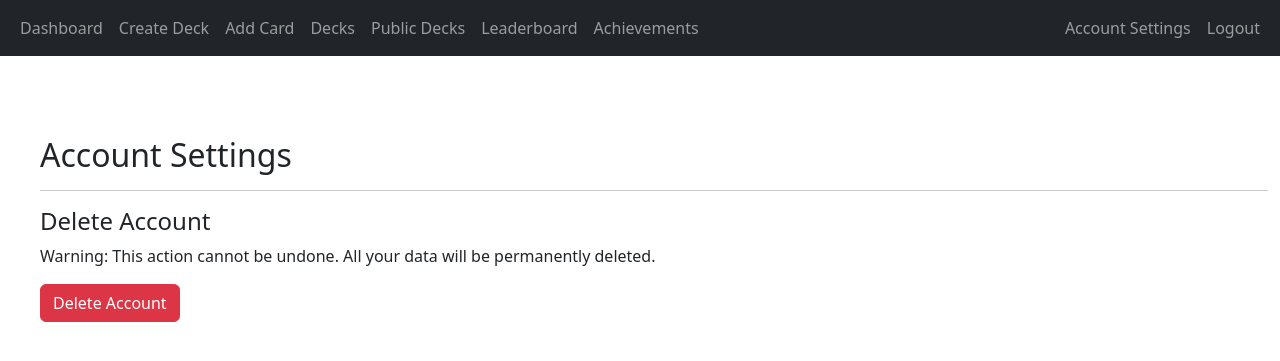
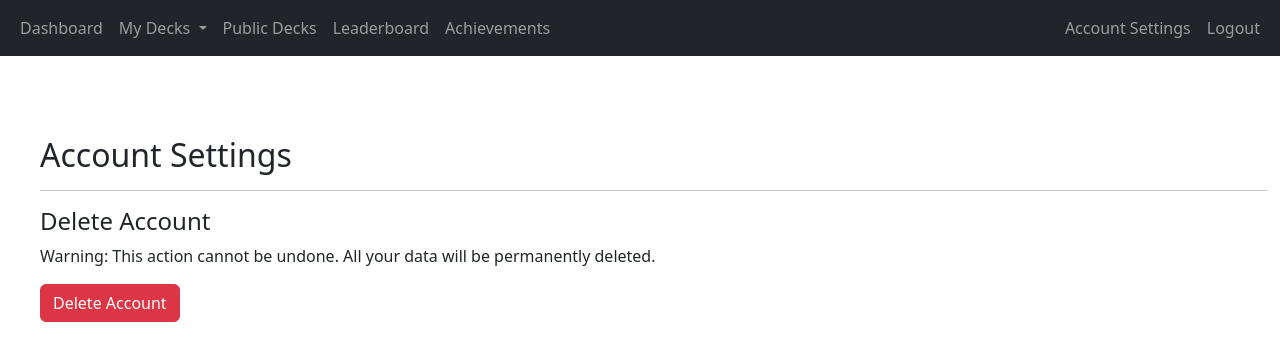
Before and after one commit to TEW07/SummerProject, a Flask app: page /account_settings in a window 1280 px wide. Shown: the top 361 px of the page. Run offline with Flask 3, Linux system fonts and the light colour scheme; a user stored in the database is signed in; some libraries are stand-ins or nearby versions.

Commit message:
Small changes to base.html to make the navbar more organised and concise, with several features listen under 'My Decks'. Users will only see Add Card if they own a deck to add to

```diff
--- a/app/templates/base.html
+++ b/app/templates/base.html
@@ -59,10 +59,19 @@
             <div class="collapse navbar-collapse" id="navbarToggle">
                 <div class="navbar-nav me-auto">
                     {% if current_user.is_authenticated %}
-                    <a class="nav-item nav-link" href="{{ url_for('main.dashboard') }}">Dashboard</a>
-                        <a class="nav-item nav-link" href="{{ url_for('decks.create_deck') }}">Create Deck</a>
-                        <a class="nav-item nav-link" href="{{ url_for('decks.add_card') }}">Add Card</a>
-                    <a class="nav-item nav-link" href="{{ url_for('decks.decks') }}">Decks</a>
+                        <a class="nav-item nav-link" href="{{ url_for('main.dashboard') }}">Dashboard</a>
+                        <div class="nav-item dropdown">
+                            <a class="nav-link dropdown-toggle" href="#" id="myDecksDropdown" role="button" data-bs-toggle="dropdown" aria-expanded="false">
+                                My Decks
+                            </a>
+                            <ul class="dropdown-menu" aria-labelledby="myDecksDropdown">
+                                <li><a class="dropdown-item" href="{{ url_for('decks.create_deck') }}">Create Deck</a></li>
+                                <li><a class="dropdown-item" href="{{ url_for('decks.decks') }}">View Decks</a></li>
+                                {% if current_user.decks|length > 0 %}
+                                    <li><a class="dropdown-item" href="{{ url_for('decks.add_card') }}">Add Card</a></li>
+                                {% endif %}
+                            </ul>
+                        </div>
                         <a class="nav-item nav-link" href="{{ url_for('decks.public_decks') }}">Public Decks</a>
                         <a class="nav-item nav-link" href="{{ url_for('gamification.leaderboard') }}">Leaderboard</a>
                         <a class="nav-item nav-link" href="{{ url_for('gamification.user_achievements') }}">Achievements</a>
@@ -102,8 +111,8 @@
     </div>
 </main>
 <script src="https://code.jquery.com/jquery-3.5.1.slim.min.js"></script>
-    <script src="https://cdn.jsdelivr.net/npm/@popperjs/core@2.9.2/dist/umd/popper.min.js"></script>
-    <script src="https://stackpath.bootstrapcdn.com/bootstrap/4.5.2/js/bootstrap.min.js"></script>
+<script src="https://cdn.jsdelivr.net/npm/@popperjs/core@2.9.2/dist/umd/popper.min.js"></script>
+<script src="https://stackpath.bootstrapcdn.com/bootstrap/4.5.2/js/bootstrap.min.js"></script>
 <script src="https://cdn.jsdelivr.net/npm/bootstrap@5.3.2/dist/js/bootstrap.bundle.min.js"
         integrity="sha384-C6RzsynM9kWDrMNeT87bh95OGNyZPhcTNXj1NW7RuBCsyN/o0jlpcV8Qyq46cDfL"
         crossorigin="anonymous"></script>
```
Also changed, not shown: app/data/data.sqlite.
